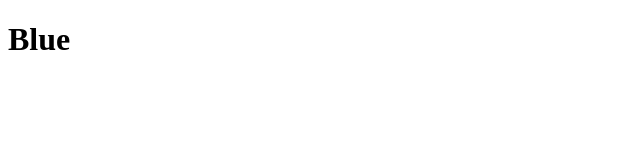
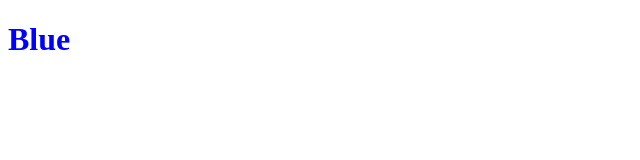
Before and after one commit to jhaase2/UX_UI_HW_17, a plain HTML site: page index.html in a window 1280 px wide. Shown: the whole page, without its empty margins (0-640 px from the left). Drawn offline with Linux system fonts and the light colour scheme.

Commit message:
Udated CSS AGAIN 2

```diff
--- a/style.css
+++ b/style.css
@@ -1 +1,4 @@
-h1 { font-size: 50 px; }
+h1 {
+    font-size: 50 px;
+    color: blue;
+}
```
